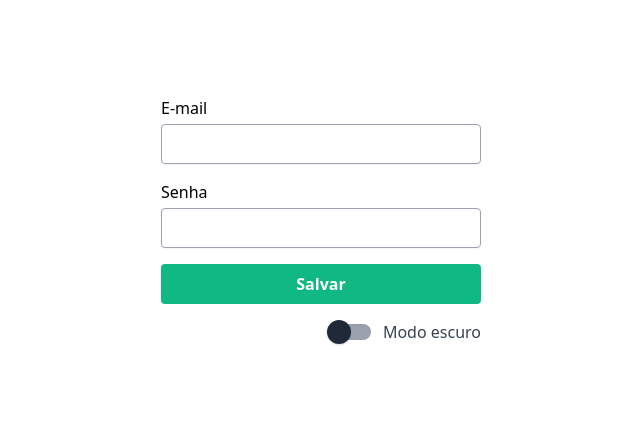
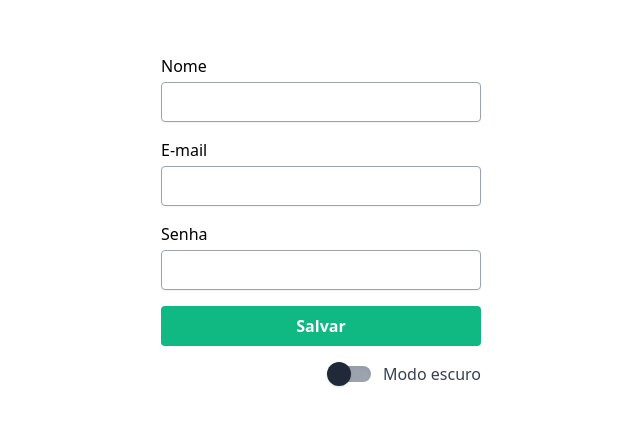
Before and after one commit to ManoelEric1212/FormsWithReactHookForm, a React (Vite) app in the folder formularios-react-hook-form/: page / in a window 1280 px wide. Shown: the part 180-606 px from the top of the page, without its empty margins (319-959 px from the left). Built offline with nearby package versions, Linux system fonts and the light colour scheme.

Commit message:
feat: Estruturando validação e transformação do formulário

```diff
--- a/formularios-react-hook-form/src/App.tsx
+++ b/formularios-react-hook-form/src/App.tsx
@@ -1,12 +1,31 @@
 import './styles/global.css'
 import './style.css'
-import { useForm } from 'react-hook-form';
+import { useForm, useFormState } from 'react-hook-form';
 import { ChangeEvent, useState } from 'react';
+import {z} from 'zod'
+import {zodResolver} from '@hookform/resolvers/zod'
+
+const createUserFormSchema = z.object({
+  name: z.string().nonempty('O nome é obrigatório').transform(name => {
+    return name.trim().split(' ').map(palavra =>{
+      return palavra[0].toLocaleUpperCase().concat(palavra.substring(1))
+    }).join(' ')
+  }),
+  email: z.string().nonempty('O e-mail é obrigatório').email('Formato de e-mail inválido'),
+  password: z.string().min(6, 'Senha precisa de no mínimo 6 caracteres')
+})
+
+type CreateUserFormData = z.infer<typeof createUserFormSchema>
+
+
+
 export default function App(){
-  const {register, handleSubmit} = useForm();
+  const {register, handleSubmit, formState: {errors}} = useForm<CreateUserFormData>({
+    resolver: zodResolver(createUserFormSchema),
+  });
+
   const [output, setOutput] = useState('');
   const [darkMode, setDarkMode] = useState(false);
-  console.log("saida", output)
 
   const handleToogleChange = (event: ChangeEvent<HTMLInputElement>)=>{
     setDarkMode(event.target.checked)
@@ -19,12 +38,23 @@ export default function App(){
     <main className={`h-screen ${darkMode ? 'bg-zinc-900 text-zinc-300': 'bg-zync-50'} flex flex-col items-center justify-center`}>
       <form onSubmit={handleSubmit(createUser)} className='flex flex-col gap-4 w-full max-w-xs'>
         <div className='flex flex-col gap-1'>
+          <label htmlFor=''>Nome</label>
+          <input
+          {...register('name')}
+           type='text'
+           className='border border-gray-400  shadow-sm rounded h-10 px-3'
+          />
+          {errors.name && (<span>{errors.name.message}</span>)}
+
+        </div>
+        <div className='flex flex-col gap-1'>
           <label htmlFor=''>E-mail</label>
           <input
           {...register('email')}
            type='email'
            className='border border-gray-400  shadow-sm rounded h-10 px-3'
           />
+          {errors.email && (<span>{errors.email.message}</span>)}
 
         </div>
         <div className='flex flex-col gap-1'>
@@ -35,6 +65,7 @@ export default function App(){
            className='border border-gray-400 shadow-sm rounded h-10 px-3'
           />
         </div>
+        {errors.password && (<span>{errors.password?.message}</span>)}
 
         <button
          type="submit"
```
